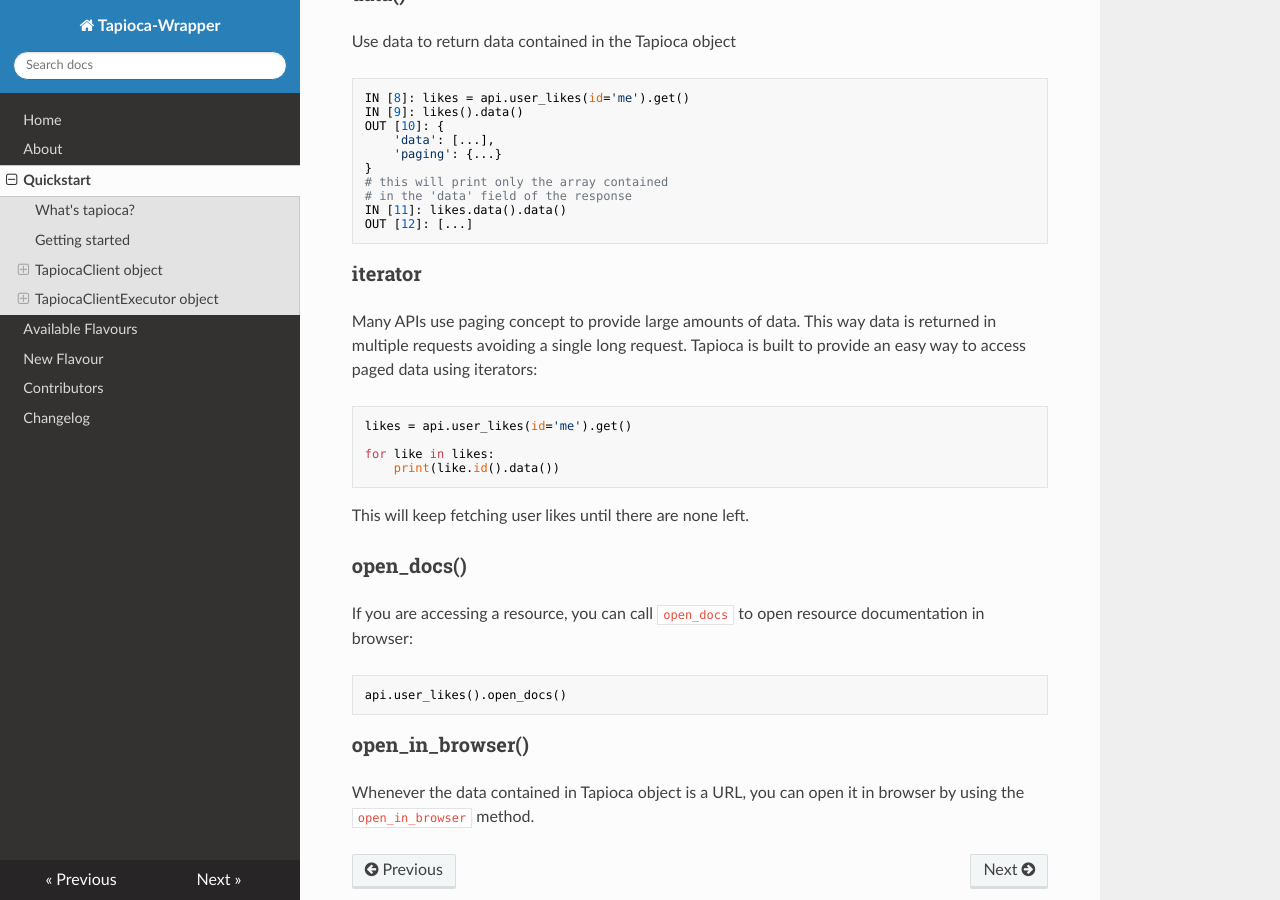
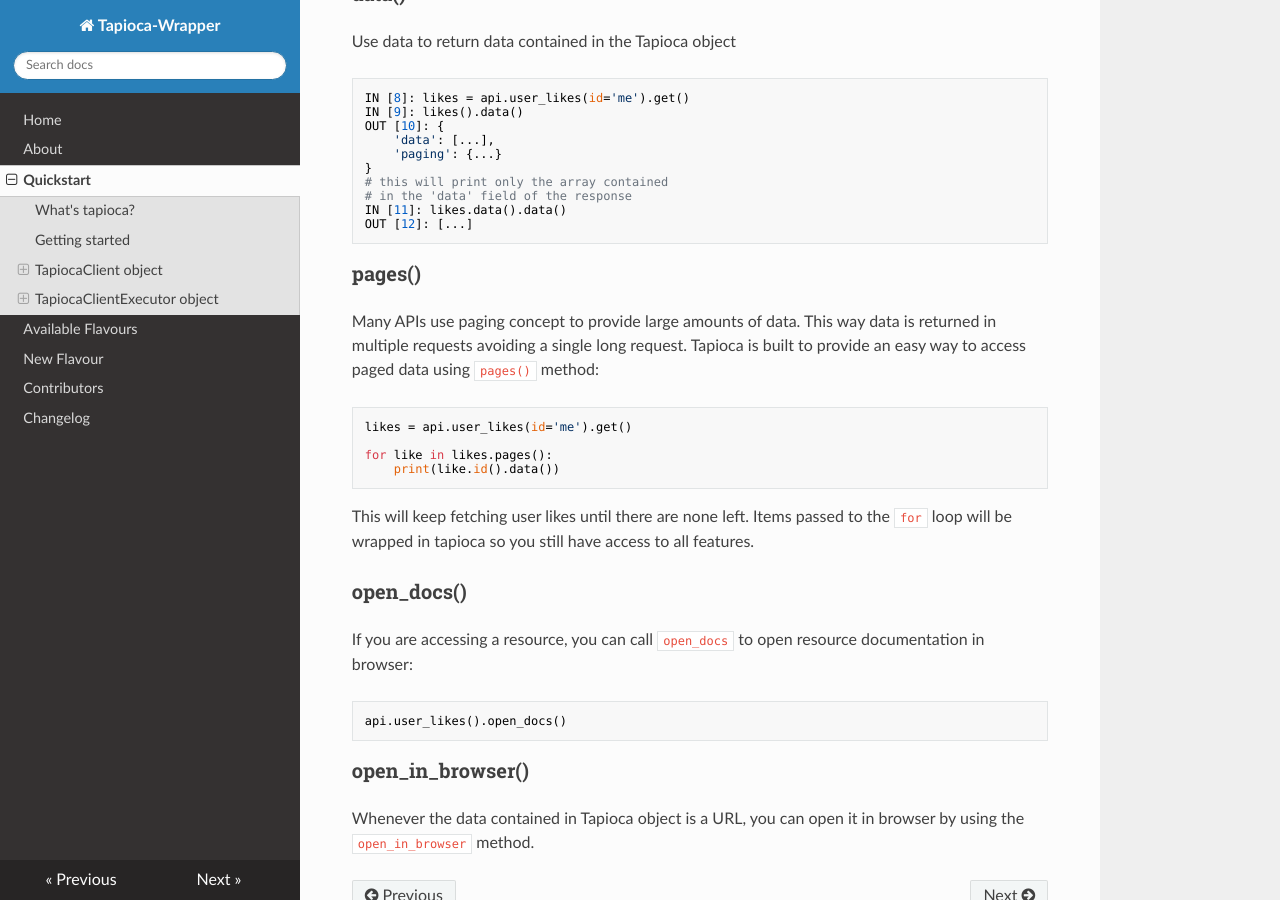
Before and after one commit to vintasoftware/tapioca-wrapper, an MkDocs documentation site: the page built from docs/quickstart.md, in a window 1280 px wide and 900 px high, scrolled down 3167 px. Built offline with MkDocs 1.6.1, drawn with Linux system fonts in a browser that asks for light colours; nearby versions of some CDN libraries; old or Windows-style settings are respelled for this version of MkDocs.

Commit message:
documenting 'pages()' executor method

````diff
--- a/docs/quickstart.md
+++ b/docs/quickstart.md
@@ -147,18 +147,18 @@ IN [11]: likes.data().data()
 OUT [12]: [...]
 ```
 
-### iterator
+### pages()
 
 Many APIs use paging concept to provide large amounts of data. This way data is returned in multiple requests avoiding a single long request.
-Tapioca is built to provide an easy way to access paged data using iterators:
+Tapioca is built to provide an easy way to access paged data using ``pages()`` method:
 
 ``` python
 likes = api.user_likes(id='me').get()
 
-for like in likes:
+for like in likes.pages():
     print(like.id().data())
 ```
-This will keep fetching user likes until there are none left.
+This will keep fetching user likes until there are none left. Items passed to the ``for`` loop will be wrapped in tapioca so you still have access to all features.
 
 ### open_docs()
 
````
